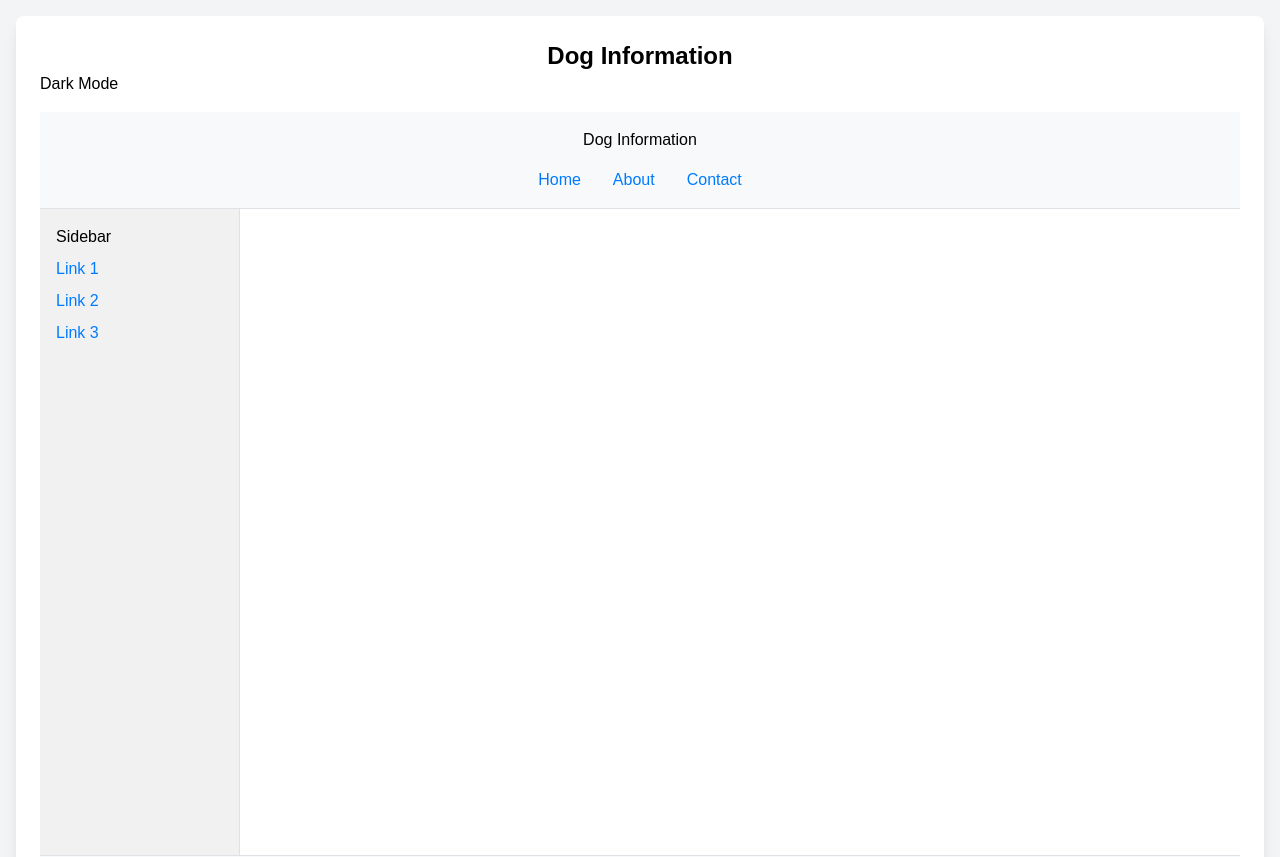
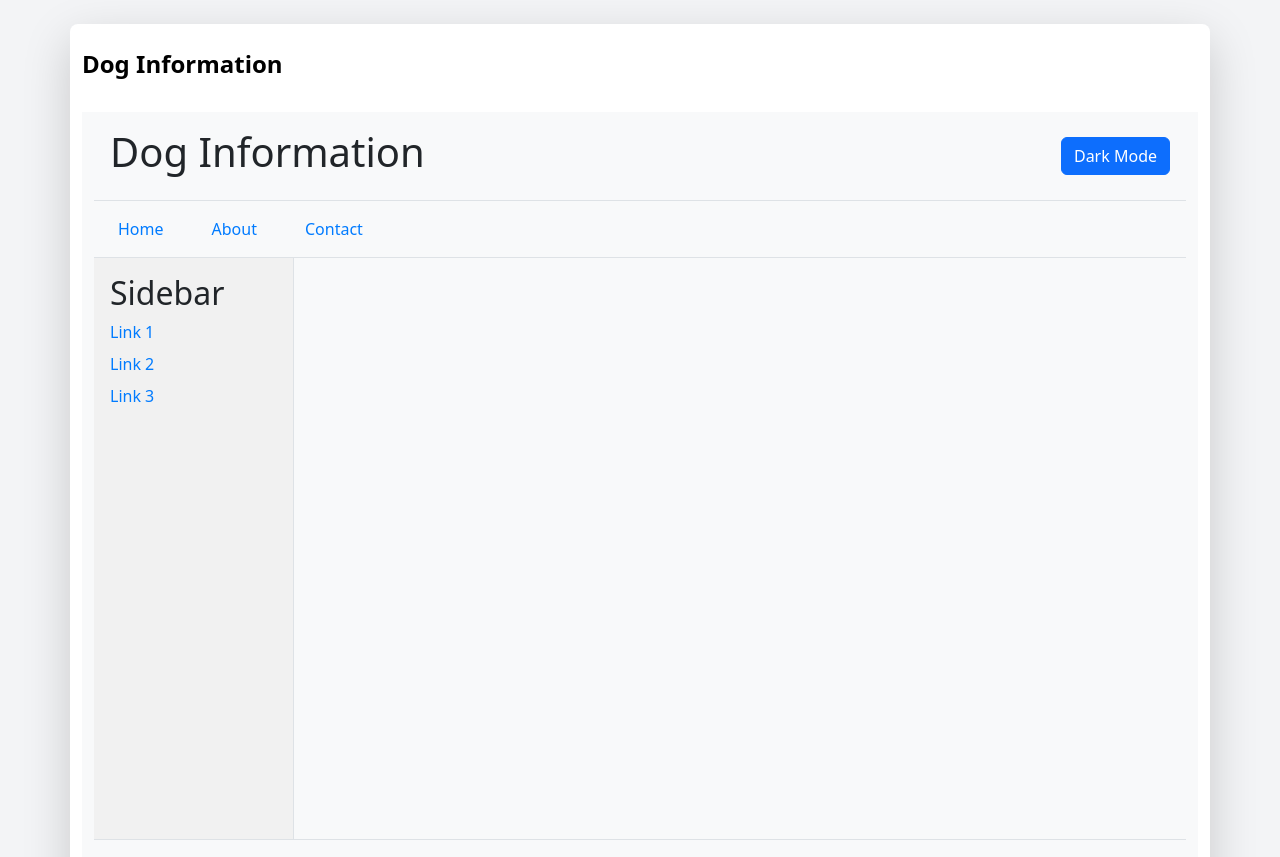
Before and after one commit to manminder11/Dogsdata-final-project-, a Next.js app: page / in a window 1280 px wide. Shown: the top 857 px of the page. Built offline with nearby package versions, Linux system fonts and the light colour scheme.

Commit message:
darj mode should work

```diff
--- a/app/Dogsinfo/doglayout.js
+++ b/app/Dogsinfo/doglayout.js
@@ -1,30 +1,85 @@
-import React from 'react';
+"use client";
+
+import React, { useState } from "react";
+import "bootstrap/dist/css/bootstrap.min.css";
 
 const DogLayout = ({ children }) => {
+    const [darkMode, setDarkMode] = useState(false);
+
+    const toggleDarkMode = () => {
+        setDarkMode(!darkMode);
+    };
+
     return (
-        <div style={styles.container}>
-            <header style={styles.header}>
+        <div
+            className={`container-fluid ${
+                darkMode ? "bg-dark text-white" : "bg-light text-dark"
+            }`}
+            style={darkMode ? styles.darkContainer : styles.container}
+        >
+            <header
+                className="d-flex justify-content-between align-items-center p-3"
+                style={darkMode ? styles.darkHeader : styles.header}
+            >
                 <h1>Dog Information</h1>
-                <nav style={styles.nav}>
-                    <ul style={styles.navList}>
-                        <li style={styles.navItem}><a href="#home" style={styles.navLink}>Home</a></li>
-                        <li style={styles.navItem}><a href="#about" style={styles.navLink}>About</a></li>
-                        <li style={styles.navItem}><a href="#contact" style={styles.navLink}>Contact</a></li>
-                    </ul>
-                </nav>
+                <button className="btn btn-primary" onClick={toggleDarkMode}>
+                    {darkMode ? "Light Mode" : "Dark Mode"}
+                </button>
             </header>
-            <main style={styles.main}>
+            <nav
+                className={`navbar navbar-expand-lg ${
+                    darkMode ? "navbar-dark bg-dark" : "navbar-light bg-light"
+                }`}
+                style={styles.nav}
+            >
+                <ul className="navbar-nav mr-auto" style={styles.navList}>
+                    <li className="nav-item" style={styles.navItem}>
+                        <a className="nav-link" href="#home" style={styles.navLink}>
+                            Home
+                        </a>
+                    </li>
+                    <li className="nav-item" style={styles.navItem}>
+                        <a className="nav-link" href="#about" style={styles.navLink}>
+                            About
+                        </a>
+                    </li>
+                    <li className="nav-item" style={styles.navItem}>
+                        <a className="nav-link" href="#contact" style={styles.navLink}>
+                            Contact
+                        </a>
+                    </li>
+                </ul>
+            </nav>
+            <main className="p-3" style={styles.main}>
                 {children}
             </main>
-            <aside style={styles.sidebar}>
+            <aside
+                className="p-3"
+                style={darkMode ? styles.darkSidebar : styles.sidebar}
+            >
                 <h2>Sidebar</h2>
-                <ul style={styles.sidebarList}>
-                    <li style={styles.sidebarItem}><a href="#link1" style={styles.sidebarLink}>Link 1</a></li>
-                    <li style={styles.sidebarItem}><a href="#link2" style={styles.sidebarLink}>Link 2</a></li>
-                    <li style={styles.sidebarItem}><a href="#link3" style={styles.sidebarLink}>Link 3</a></li>
+                <ul className="list-unstyled" style={styles.sidebarList}>
+                    <li style={styles.sidebarItem}>
+                        <a href="#link1" style={styles.sidebarLink}>
+                            Link 1
+                        </a>
+                    </li>
+                    <li style={styles.sidebarItem}>
+                        <a href="#link2" style={styles.sidebarLink}>
+                            Link 2
+                        </a>
+                    </li>
+                    <li style={styles.sidebarItem}>
+                        <a href="#link3" style={styles.sidebarLink}>
+                            Link 3
+                        </a>
+                    </li>
                 </ul>
             </aside>
-            <footer style={styles.footer}>
+            <footer
+                className="text-center p-3"
+                style={darkMode ? styles.darkFooter : styles.footer}
+            >
                 <p>&copy; 2023 Dog Info</p>
             </footer>
         </div>
@@ -33,66 +88,97 @@ const DogLayout = ({ children }) => {
 
 const styles = {
     container: {
-        display: 'grid',
+        display: "grid",
         gridTemplateAreas: `
-            "header header"
-            "sidebar main"
-            "footer footer"
-        `,
-        gridTemplateRows: 'auto 1fr auto',
-        gridTemplateColumns: '200px 1fr',
-        minHeight: '100vh',
+                        "header header"
+                        "nav nav"
+                        "sidebar main"
+                        "footer footer"
+                `,
+        gridTemplateRows: "auto auto 1fr auto",
+        gridTemplateColumns: "200px 1fr",
+        minHeight: "100vh",
+    },
+    darkContainer: {
+        display: "grid",
+        gridTemplateAreas: `
+                        "header header"
+                        "nav nav"
+                        "sidebar main"
+                        "footer footer"
+                `,
+        gridTemplateRows: "auto auto 1fr auto",
+        gridTemplateColumns: "200px 1fr",
+        minHeight: "100vh",
+        backgroundColor: "#343a40",
+        color: "#ffffff",
     },
     header: {
-        gridArea: 'header',
-        backgroundColor: '#f8f9fa',
-        padding: '1rem',
-        textAlign: 'center',
-        borderBottom: '1px solid #dee2e6',
+        gridArea: "header",
+        backgroundColor: "#f8f9fa",
+        borderBottom: "1px solid #dee2e6",
+    },
+    darkHeader: {
+        gridArea: "header",
+        backgroundColor: "#343a40",
+        borderBottom: "1px solid #dee2e6",
+        color: "#ffffff",
     },
     nav: {
-        marginTop: '1rem',
+        gridArea: "nav",
+        borderBottom: "1px solid #dee2e6",
     },
     navList: {
-        listStyle: 'none',
+        listStyle: "none",
         padding: 0,
-        display: 'flex',
-        justifyContent: 'center',
+        display: "flex",
+        justifyContent: "center",
     },
     navItem: {
-        margin: '0 1rem',
+        margin: "0 1rem",
     },
     navLink: {
-        textDecoration: 'none',
-        color: '#007bff',
+        textDecoration: "none",
+        color: "#007bff",
     },
     main: {
-        gridArea: 'main',
-        padding: '1rem',
+        gridArea: "main",
+        padding: "1rem",
     },
     sidebar: {
-        gridArea: 'sidebar',
-        backgroundColor: '#f1f1f1',
-        padding: '1rem',
-        borderRight: '1px solid #dee2e6',
+        gridArea: "sidebar",
+        backgroundColor: "#f1f1f1",
+        padding: "1rem",
+        borderRight: "1px solid #dee2e6",
+    },
+    darkSidebar: {
+        gridArea: "sidebar",
+        backgroundColor: "#343a40",
+        padding: "1rem",
+        borderRight: "1px solid #dee2e6",
+        color: "#ffffff",
     },
     sidebarList: {
-        listStyle: 'none',
+        listStyle: "none",
         padding: 0,
     },
     sidebarItem: {
-        margin: '0.5rem 0',
+        margin: "0.5rem 0",
     },
     sidebarLink: {
-        textDecoration: 'none',
-        color: '#007bff',
+        textDecoration: "none",
+        color: "#007bff",
     },
     footer: {
-        gridArea: 'footer',
-        backgroundColor: '#f8f9fa',
-        padding: '1rem',
-        textAlign: 'center',
-        borderTop: '1px solid #dee2e6',
+        gridArea: "footer",
+        backgroundColor: "#f8f9fa",
+        borderTop: "1px solid #dee2e6",
+    },
+    darkFooter: {
+        gridArea: "footer",
+        backgroundColor: "#343a40",
+        borderTop: "1px solid #dee2e6",
+        color: "#ffffff",
     },
 };
 
--- a/app/page.js
+++ b/app/page.js
@@ -1,25 +1,16 @@
 "use client";
 
-import React, { useState } from 'react';
+import React from 'react';
 import DogLayout from "./Dogsinfo/doglayout";
 
 export default function Page() {
-  const [darkMode, setDarkMode] = useState(false);
-
-  const toggleDarkMode = () => {
-    setDarkMode(!darkMode);
-  };
-
   return (
-    <div className={`p-4 min-h-screen flex items-center justify-center ${darkMode ? 'bg-gray-900 text-white' : 'bg-gray-100 text-black'}`}>
+    <div className="p-4 min-h-screen flex items-center justify-center bg-gray-100 text-black">
       <div className="container mx-auto bg-white shadow-lg rounded-lg p-6">
         <div className="d-flex justify-content-between align-items-center mb-4">
           <h1 className="text-2xl font-bold text-center">Dog Information</h1>
-          <button className="btn btn-primary" onClick={toggleDarkMode}>
-            {darkMode ? 'Light Mode' : 'Dark Mode'}
-          </button>
         </div>
-        <DogLayout  />
+        <DogLayout />
       </div>
     </div>
   );
```
